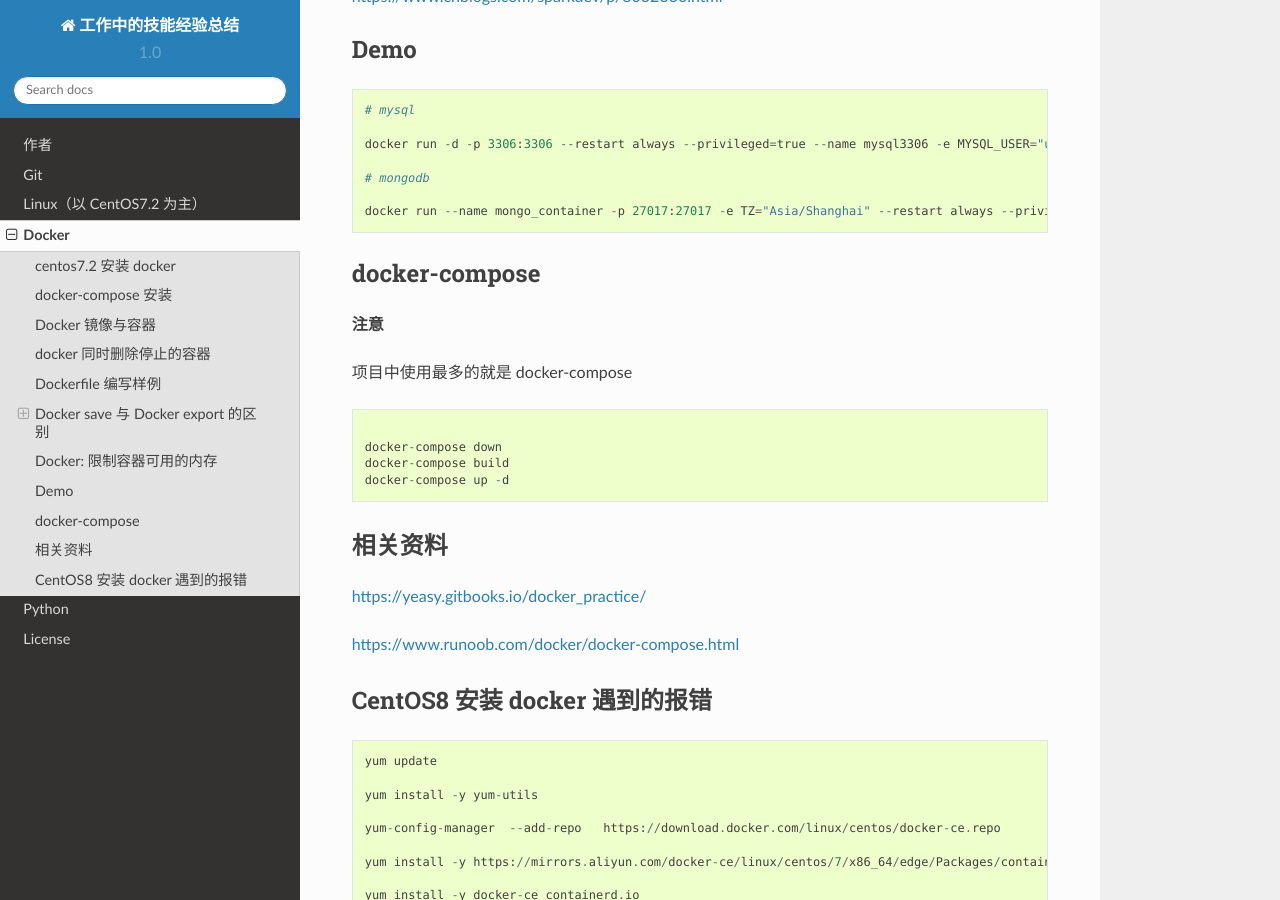
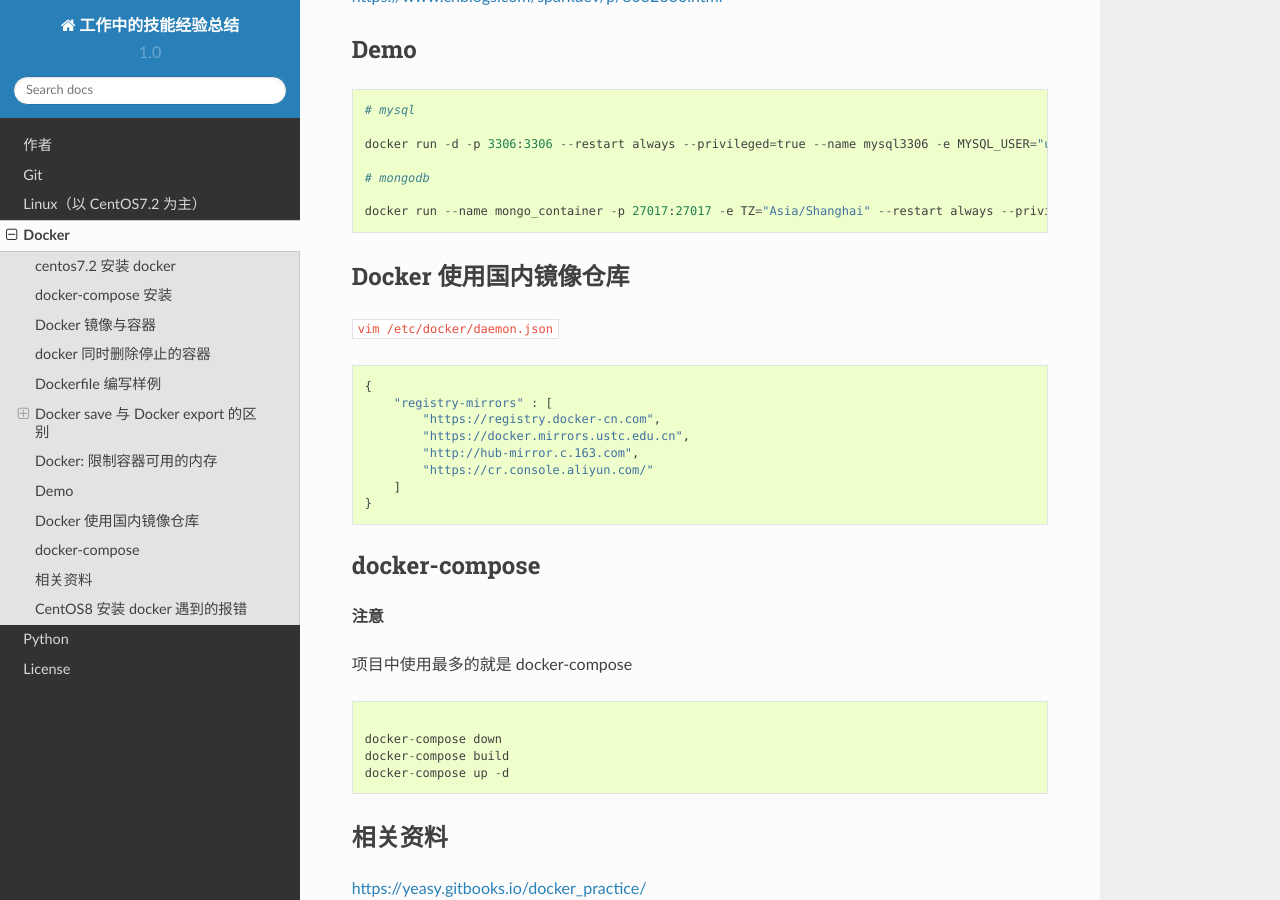
Before and after one commit to ekoz/skill-summary, a Sphinx documentation site: the page built from docs/docker.md, in a window 1280 px wide and 900 px high, scrolled down 3414 px. Built offline with Sphinx 7.4.7 and the Read the Docs theme 2.0.0, drawn with Linux system fonts in a browser that asks for light colours.

Commit message:
fix(docker): use mirror registry

````diff
--- a/docs/docker.md
+++ b/docs/docker.md
@@ -175,6 +175,21 @@ docker run -d -p 3306:3306 --restart always --privileged=true --name mysql3306 -
 docker run --name mongo_container -p 27017:27017 -e TZ="Asia/Shanghai" --restart always --privileged=true -v /opt/docker/mongodb/data/db:/data/db -v /opt/docker/mongodb/data/configdb:/data/configdb -v /opt/docker/mongodb/data/logs:/data/logs -e MONGO_INITDB_ROOT_USERNAME=root -e MONGO_INITDB_ROOT_PASSWORD=rOOt -d 57c2f7e05108 --config /opt/docker/mongodb/data/mongod.conf
 ```
 
+## Docker 使用国内镜像仓库
+
+`vim /etc/docker/daemon.json`
+
+```
+{
+    "registry-mirrors" : [
+        "https://registry.docker-cn.com",
+        "https://docker.mirrors.ustc.edu.cn",
+        "http://hub-mirror.c.163.com",
+        "https://cr.console.aliyun.com/"
+    ]
+}
+```
+
 ## docker-compose
 
 **注意**
````
Also changed, not shown: 9 other files.
